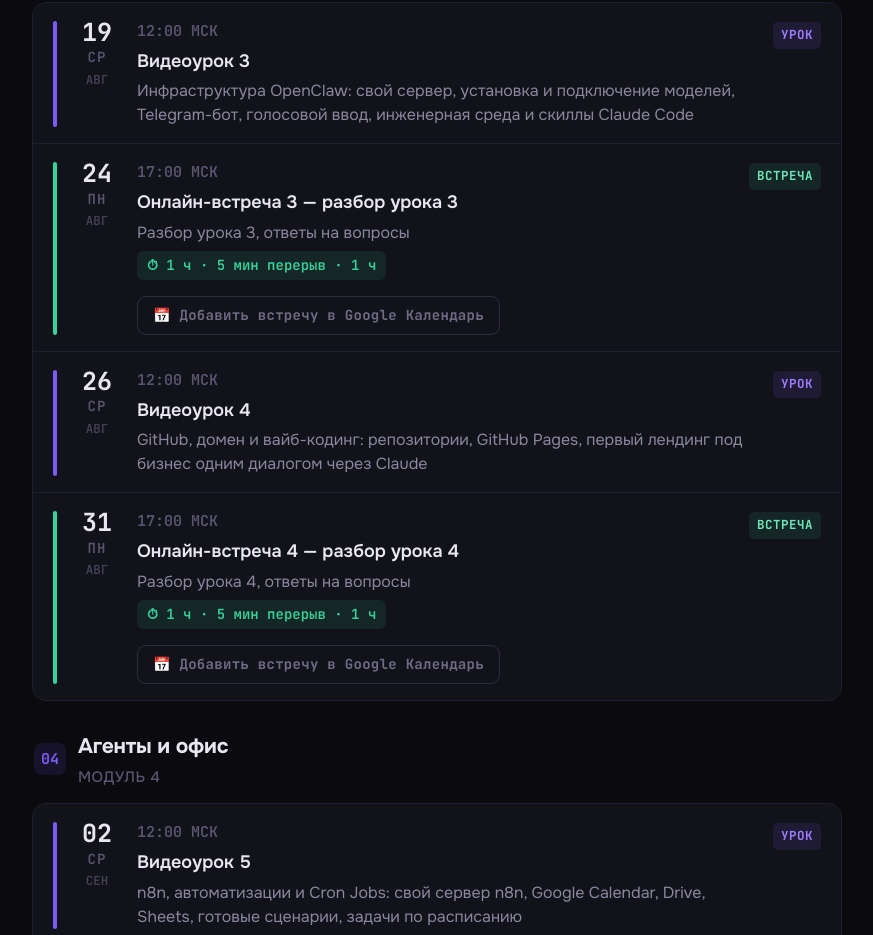
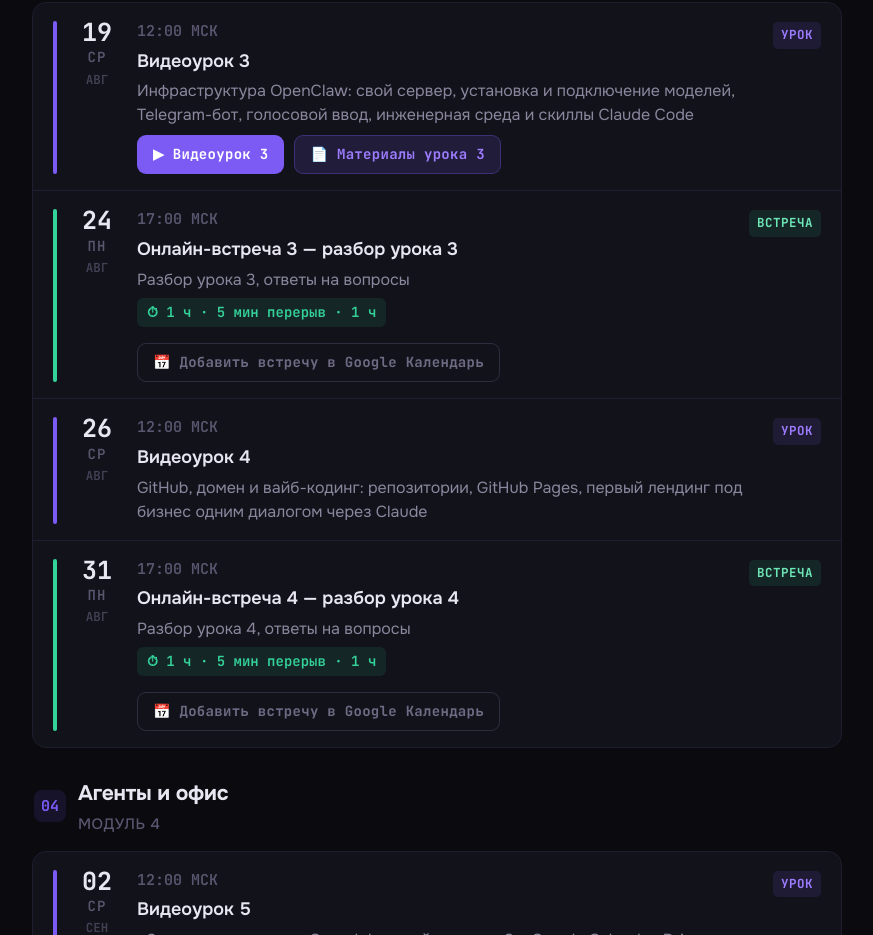
Before and after one commit to stavzzz/korp-traning, a plain HTML site: page schedule-standart-4/index.html in a window 1280 px wide. Shown: the part 1828-2763 px from the top of the page, without its empty margins (203-1076 px from the left). Drawn offline with Linux system fonts and the light colour scheme.

Commit message:
schedule-standart-4: открыт урок 3, кнопки видеоурока и материалов

```diff
--- a/schedule-standart-4/index.html
+++ b/schedule-standart-4/index.html
@@ -381,6 +381,7 @@
           <div class="event__time">12:00 МСК</div>
           <div class="event__name">Видеоурок 3</div>
           <div class="event__topic">Инфраструктура OpenClaw: свой сервер, установка и подключение моделей, Telegram-бот, голосовой ввод, инженерная среда и скиллы Claude Code</div>
+          <div class="event__actions"><a href="https://mainroom.pro/pl/teach/control/lesson/view?id=349327574&editMode=0" target="_blank" class="btn-primary btn-primary--video" onclick="event.stopPropagation()">▶ Видеоурок 3</a><a href="https://stavzzz.github.io/open-sites/video-urok-3/" target="_blank" class="btn-primary btn-materials" onclick="event.stopPropagation()">📄 Материалы урока 3</a></div>
         </div>
         <div class="event__tag event__tag--video">Урок</div>
       </div>
```
